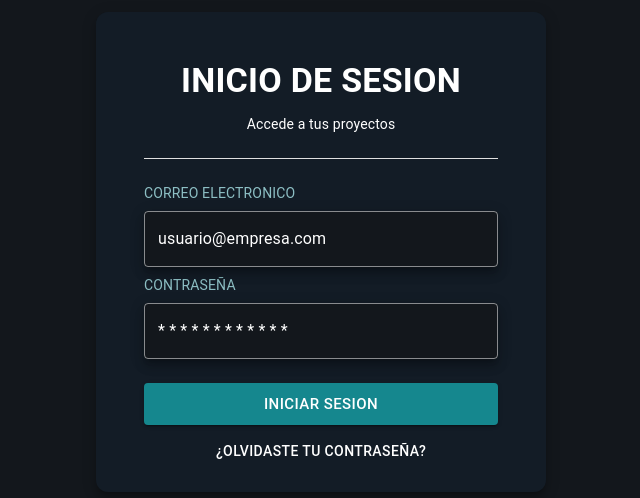
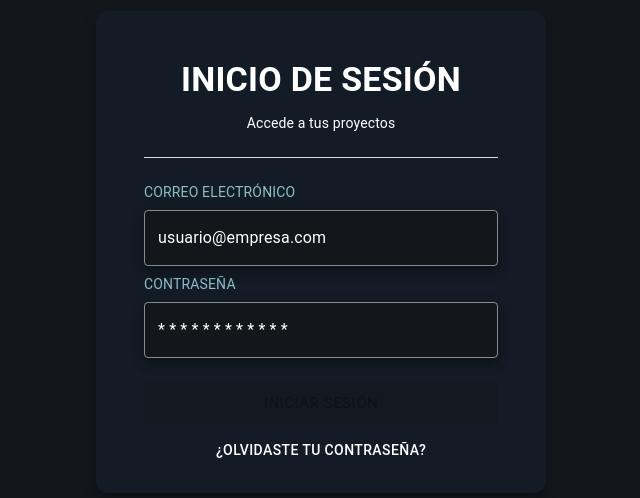
Before and after one commit to KevSyndrome/perseo-front-end, a React (Vite) app: page /login in a window 1280 px wide. Shown: the part 148-646 px from the top of the page, without its empty margins (319-959 px from the left). Built offline with nearby package versions, Linux system fonts and the light colour scheme.

Commit message:
feature/login-auth-backend

```diff
--- a/src/app/Pages/Configuration.jsx
+++ b/src/app/Pages/Configuration.jsx
@@ -2,7 +2,7 @@ import { useState, useMemo, useEffect } from 'react';
 import { Pencil, Trash2, Plus, Loader2 } from 'lucide-react';
 import DataTable from '../Components/DataTable';
 import { useBreadcrumb } from '../Components/Breadcrumb';
-import { getData } from '../../api';
+import { getData } from '../../services/api';
 
 export default function Configuration() {
   const [data, setData] = useState([]);
--- a/src/app/Pages/Dashboard.jsx
+++ b/src/app/Pages/Dashboard.jsx
@@ -2,21 +2,16 @@ import { Plus, Link2, BarChart3 } from "lucide-react";
 import Breadcrumb, { useBreadcrumb } from "../Components/Breadcrumb";
 import Card from "../Components/Card";
 import ProjectCarousel from "../Components/ProjectCarousel";
-import "../../styles/branding.css"
-import React,  {useState } from "react";
+import "../../styles/branding.css";
+import React, { useState } from "react";
 import ProyectoForm from "../Forms/ProyectoForm";
 
-
-
 const Dashboard = () => {
-  const [createOpen, setCreateOpen]= useState(false);
+  const [createOpen, setCreateOpen] = useState(false);
   const projects = [];
 
-  const createproject = [];
-
-  const handlerCreateProyect = () => {
-    setCreateOpen(false);
-  };
+  // Lee el usuario guardado al hacer login
+  const usuario = JSON.parse(localStorage.getItem("usuario") || "{}");
 
   useBreadcrumb([{ label: "Dashboard" }]);
 
@@ -24,46 +19,41 @@ const Dashboard = () => {
     <div className="flex h-full w-full flex-col">
       <Breadcrumb />
 
-      <h1 style={{color: "var(--color-primary)"}}className="text-2xl font-bold text-slate-800">Bienvenido usuario</h1>
-      <br></br>
-      <div  className="flex flex-1 flex-col gap-8 pt-6">
+      <h1 style={{ color: "var(--color-primary)" }} className="text-2xl font-bold text-slate-800">
+        Bienvenido, {usuario.nombre} {usuario.apellido_paterno}
+      </h1>
+      <br />
+
+      <div className="flex flex-1 flex-col gap-8 pt-6">
         <div className="grid grid-cols-3 gap-4">
           <Card
             icon={<BarChart3 size={36} />}
-
             label="Proyectos activos"
             color="var(--color-selection)"
           />
 
-          <button>
-           <Card
+          <Card
             icon={<Link2 size={36} />}
             label="Unirse al proyecto"
             color="var(--color-selection)"
-            />
-          </button>
+            onClick={() => console.log("Unirse al proyecto")}
+          />
 
-          <button
-            onClick={() => setCreateOpen(true)}
-            className="flex items-center gap-2 rounded-lg border border-slate-200 bg-white px-4 py-2.5 text-sm
-          font-medium text-slate-600 transition hover:bg-slate-50 hover:border-slate-300 cursor-pointer"
-          >
-            <Card
+          <Card
             icon={<Plus size={36} />}
             label="Crear proyecto"
             color="var(--color-grey)"
-           />
-          </button>
+            onClick={() => setCreateOpen(true)}
+          />
         </div>
 
         <ProjectCarousel projects={projects} />
       </div>
-      {/* ← Agregar el componente al final */}
+
       <ProyectoForm
         isOpen={createOpen}
         onClose={() => setCreateOpen(false)}
       />
-
     </div>
   );
 };
--- a/src/app/Pages/Login.jsx
+++ b/src/app/Pages/Login.jsx
@@ -1,82 +1,104 @@
-import React from "react";
-import { Box, Card, CardContent, TextField, Button, Typography, Divider } from "@mui/material";
+import React, { useState } from "react";
+import {
+  Box, Card, CardContent, TextField, Button,
+  Typography, Divider, Alert, CircularProgress
+} from "@mui/material";
 import { useNavigate } from "react-router-dom";
-import { FcAcceptDatabase } from "react-icons/fc";
-import "../../styles/branding.css"
-
+import { loginUsuario } from "../../services/authService";
+import "../../styles/branding.css";
 
 const LoginModal = () => {
   const navigate = useNavigate();
+  const [correo, setCorreo] = useState("");
+  const [contraseña, setContraseña] = useState("");
+  const [error, setError] = useState("");
+  const [loading, setLoading] = useState(false);
 
-  const handleLogin = () => {
-    localStorage.setItem('token', 'loggedin'); // ← fix: guarda la sesión
-    navigate("/dashboard");
+  const handleLogin = async () => {
+    setError("");
+    setLoading(true);
+
+    try {
+      const data = await loginUsuario(correo, contraseña);
+
+      // Guarda el token y los datos del usuario
+      localStorage.setItem("token", data.token || data.access_token || "loggedin");
+      localStorage.setItem("usuario", JSON.stringify(data.usuario || data));
+
+      navigate("/dashboard");
+    } catch (err) {
+      setError(err.message || "Credenciales incorrectas");
+    } finally {
+      setLoading(false);
+    }
   };
 
-  const handleRecuperarpass = () => {
-    navigate("/recuperarpass");
+  // Permite hacer login con Enter
+  const handleKeyDown = (e) => {
+    if (e.key === "Enter") handleLogin();
   };
 
   return (
     <Box
       sx={{
-        position: "fixed",
-        top: 0,
-        left: 0,
-        width: "100%",
-        height: "100vh",
-        display: "flex",
-        alignItems: "center",
+        position: "fixed", top: 0, left: 0,
+        width: "100%", height: "100vh",
+        display: "flex", alignItems: "center",
         justifyContent: "center",
-        overflow: "hidden",
         backgroundColor: "var(--color-secondary)",
         flexDirection: "column",
       }}
     >
       <Card
         sx={{
-          width: 450,
-          height: 480,
-          maxWidth: "90%",
-          borderRadius: 3,
-          boxShadow: 8,
-          zIndex: 2,
+          width: 450, maxWidth: "90%",
+          borderRadius: 3, boxShadow: 8,
           backdropFilter: "blur(8px)",
           backgroundColor: "var(--color-primary)",
         }}
       >
         <CardContent sx={{ p: 6 }}>
           <Typography variant="h4" textAlign="center" fontWeight="bold" gutterBottom color="white">
-            INICIO DE SESION
+            INICIO DE SESIÓN
           </Typography>
 
           <Typography variant="body2" textAlign="center" color="var(--color-blanco)" mb={3}>
             Accede a tus proyectos
           </Typography>
 
-          <Divider sx={{ backgroundColor:"var(--color-blanco)", my: 3 }}/>
+          <Divider sx={{ backgroundColor: "var(--color-blanco)", my: 3 }} />
 
-          <Typography variant="body2" textAlign="light" color="var(--color-terciario)" mb={1}>
-            CORREO ELECTRONICO
+          {/* Mensaje de error */}
+          {error && (
+            <Alert severity="error" sx={{ mb: 2 }}>
+              {error}
+            </Alert>
+          )}
+
+          <Typography variant="body2" color="var(--color-terciario)" mb={1}>
+            CORREO ELECTRÓNICO
           </Typography>
 
-          <Box component="form" sx={{ display: "flex", flexDirection: "column", gap: 1 }}>
+          <Box sx={{ display: "flex", flexDirection: "column", gap: 1 }}>
             <TextField
               label="usuario@empresa.com"
               type="email"
               fullWidth
+              value={correo}
+              onChange={(e) => setCorreo(e.target.value)}
+              onKeyDown={handleKeyDown}
               InputLabelProps={{ style: { color: "white" } }}
               sx={{
                 "& .MuiInputBase-input": { color: "white" },
                 "& .MuiOutlinedInput-root": {
                   backgroundColor: "var(--color-secondary)",
                   boxShadow: 8,
-                  "& fieldset": { borderColor: "rgba(255,255,255,0.5)" }
-                }
+                  "& fieldset": { borderColor: "rgba(255,255,255,0.5)" },
+                },
               }}
             />
 
-            <Typography variant="body2" textAlign="light" color="var(--color-terciario)">
+            <Typography variant="body2" color="var(--color-terciario)">
               CONTRASEÑA
             </Typography>
 
@@ -84,33 +106,43 @@ const LoginModal = () => {
               label="* * * * * * * * * * * *"
               type="password"
               fullWidth
+              value={contraseña}
+              onChange={(e) => setContraseña(e.target.value)}
+              onKeyDown={handleKeyDown}
               InputLabelProps={{ style: { color: "white" } }}
               sx={{
                 "& .MuiInputBase-input": { color: "white" },
                 "& .MuiOutlinedInput-root": {
                   backgroundColor: "var(--color-secondary)",
                   boxShadow: 8,
-                  "& fieldset": { borderColor: "rgba(255,255,255,0.5)" }
-                }
+                  "& fieldset": { borderColor: "rgba(255,255,255,0.5)" },
+                },
               }}
             />
 
             <Button
               variant="contained"
               size="large"
-              sx={{ mt: 2, backgroundColor: "var(--color-selection)", "&:hover": { backgroundColor: "#00ACC1" } }}
+              disabled={loading || !correo || !contraseña}
               onClick={handleLogin}
+              sx={{
+                mt: 2,
+                backgroundColor: "var(--color-selection)",
+
+              }}
             >
-              Iniciar sesion
+              {loading ? <CircularProgress size={24} color="inherit" /> : "Iniciar sesión"}
             </Button>
           </Box>
 
           <Box sx={{ textAlign: "center", mt: 1 }}>
-            <Typography variant="body2" color="rgba(255,255,255,0.7)">
-              <Button variant="text" onClick={handleRecuperarpass} sx={{ color: "var(--color-blanco)" }}>
-                ¿Olvidaste tu contraseña?
-              </Button>
-            </Typography>
+            <Button
+              variant="text"
+              onClick={() => navigate("/recuperarpass")}
+              sx={{ color: "var(--color-blanco)" }}
+            >
+              ¿Olvidaste tu contraseña?
+            </Button>
           </Box>
         </CardContent>
       </Card>
--- a/src/api.js
+++ b/src/services/api.js
@@ -1,4 +1,4 @@
-const BASE_URL= "http://localhost:8000"
+const BASE_URL= "https://backend-tasks-production-1f22.up.railway.app/docs"
 
 //cargos
 
--- /dev/null
+++ b/src/services/authService.js
@@ -0,0 +1,21 @@
+const BASE_URL = "https://backend-tasks-production-1f22.up.railway.app";
+
+export const loginUsuario = async (correo, contraseña) => {
+  const response = await fetch(`${BASE_URL}/usuarios/login`, {
+    method: "POST",
+    headers: { "Content-Type": "application/json" },
+    body: JSON.stringify({ correo, contraseña }),
+  });
+
+  const data = await response.json();
+
+  if (!response.ok) {
+    throw new Error(data.detail || "Error al iniciar sesión");
+  }
+
+  // Guardamos token y datos del usuario en localStorage
+  localStorage.setItem("token", data.data.access_token);
+  localStorage.setItem("usuario", JSON.stringify(data.data.usuario));
+
+  return data.data.usuario;
+};
```
